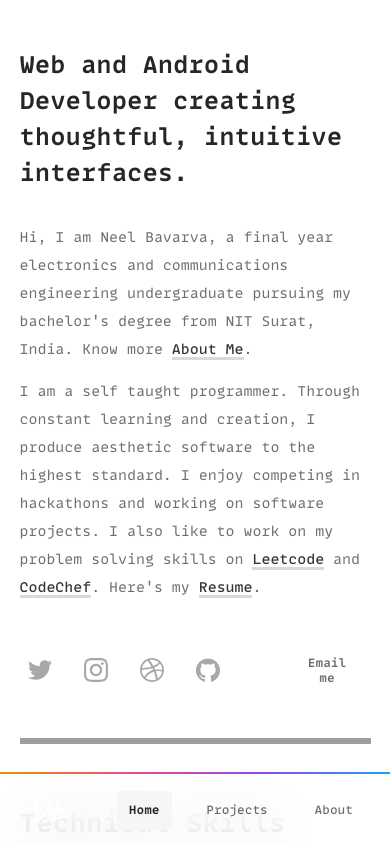
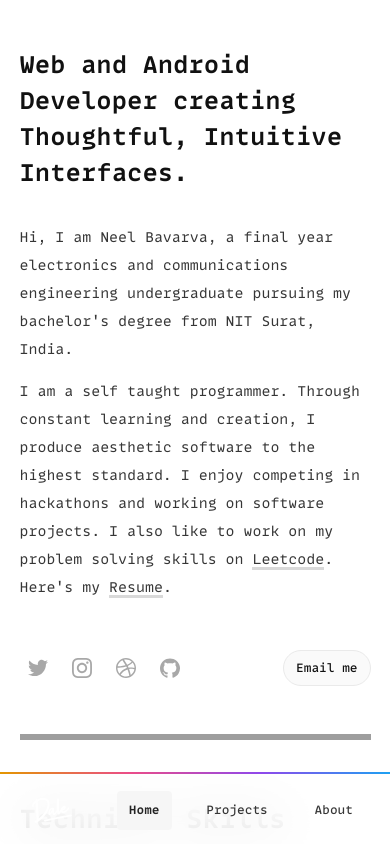
Before and after one commit to neelbavarva/portfolio, a Next.js app in the folder neelbavarva/: page / in a window 390 px wide. Shown: the top 844 px of the page. Built offline with nearby package versions, Linux system fonts and the light colour scheme; grey boxes are pictures that could not be loaded.

Commit message:
dynamic header completed

```diff
--- a/neelbavarva/components/Home/Header.js
+++ b/neelbavarva/components/Home/Header.js
@@ -1,8 +1,5 @@
-import { useEffect, useReducer, useState } from 'react'
-import Head from 'next/head'
 import Image from 'next/image'
 import styles from '../../styles/Home/Header.module.css'
-import { FaLinkedinIn, FaGithub, FaTwitter } from 'react-icons/fa';
 import Link from 'next/link';
 import TwitterIcon from '../../public/icons/twitter.svg'
 import GitHubIcon from '../../public/icons/github.svg'
@@ -14,20 +11,20 @@ export default function Header() {
     return (
         <div className={`${styles.header} ${styles.container}`}>
             <div className={styles.header_title}>
-                Web and Android Developer creating thoughtful, intuitive interfaces.
+                Web and Android Developer creating Thoughtful, Intuitive Interfaces.
             </div>
             <div className={styles.header_content}>
                 <p>
                     Hi, I am Neel Bavarva, a final year electronics and
                     communications engineering undergraduate pursuing my bachelor&apos;s
-                    degree from NIT Surat, India. Know more <Link href="/Main/About">About Me</Link>.
+                    degree from NIT Surat, India.
                 </p>
 
                 <p>
                     I am a self taught programmer. Through constant learning and creation,
                     I produce aesthetic software to the highest standard.
                     I enjoy competing in hackathons and working on software projects.
-                    I also like to work on my problem solving skills on <a href="https://leetcode.com/neelbavarva/" target="_blank" rel="noreferrer">Leetcode</a> and <a href="https://www.codechef.com/users/neelbavarva/" target="_blank" rel="noreferrer">CodeChef</a>.
+                    I also like to work on my problem solving skills on <a href="https://leetcode.com/neelbavarva/" target="_blank" rel="noreferrer">Leetcode</a>.
 
                     Here&apos;s my <a href="https://drive.google.com/file/d/1oyi0gHekD9A7rUDXpGGzX2-RkawIIYFP/view?usp=sharing" target="_blank" rel="noreferrer">Resume</a>.
                 </p>
@@ -40,17 +37,17 @@ export default function Header() {
                             <Image className={styles.social_links_img} src={TwitterIcon} />
                         </div>
                     </a>
-                    <a href="https://twitter.com/neelbavarva">
+                    <a href="https://www.instagram.com/never_neel">
                         <div className={styles.social_links_container}>
                             <Image className={styles.social_links_img} src={InstagramIcon} />
                         </div>
                     </a>
-                    <a href="https://twitter.com/neelbavarva">
+                    <a href="https://dribbble.com/neelbavarva">
                         <div className={styles.social_links_container}>
                             <Image className={styles.social_links_img} src={DribbbleIcon} />
                         </div>
                     </a>
-                    <a href="https://twitter.com/neelbavarva">
+                    <a href="https://github.com/neelbavarva">
                         <div className={styles.social_links_container}>
                             <Image className={styles.social_links_img} src={GitHubIcon} />
                         </div>
@@ -58,7 +55,7 @@ export default function Header() {
                 </div>
                 <div>
                     <button>
-                        <a href="mailto:neelbavarva5@gmail.com">Email me</a>
+                        <a href="mailto:neelbavarva5@gmail.com">Email&nbsp;me</a>
                     </button>
                 </div>
             </div>
--- a/neelbavarva/styles/Home/Header.module.css
+++ b/neelbavarva/styles/Home/Header.module.css
@@ -10,11 +10,7 @@
         width: 90%;
     }
 }
-@media (min-width: 1000px) {
-    .container {
-        width: 90%;
-    }
-}
+
 @media (min-width: 1000px) {
     .container {
         width: 850px;
@@ -27,13 +23,12 @@
 
 .header_title {
     font-size: 42px;
-    display: block;
+    line-height: 56px;
     font-family: var(--font-bold);
-    line-height: 3.5rem;
 }
 
 .header_content {
-    margin-top: 3.5rem;
+    margin-top: 2.5rem;
     font-size: 16px;
     line-height: 32px;
     font-family: var(--font-regular);
@@ -43,64 +38,50 @@
     text-decoration: none;
     border-bottom-width: 3px;
     border-bottom-style: solid;
-    font-family: var(--font-medium);
 }
 
-
 .social_links {
-    margin-top: 5rem;
+    margin-top: 4.5rem;
     display: flex;
-    cursor: pointer;
     align-items: center;
 }
 
+.social_links > div {
+    display: flex;
+    align-items: center;
+    margin-left: -1rem;
+}
+
 .social_links > div > a{
-    /* background-color: #2e2e2e; */
-    /* padding: 0.5rem; */
-    /* background-color: palegoldenrod; */
     border-radius: 6px;
     margin-left: 1rem;
 }
 
-.social_links > div > a :hover{
-    background-color: #2e2e2e;
+.social_links > div > a:hover{
     border-radius: 6px;
 }
 
-.social_links > div {
+.social_links_container{
     display: flex;
-    cursor: pointer;
-    align-items: center;
-    margin-left: -1rem;
-}
-
-.social_links_container{
+    height: auto;
+    width: 1.5rem;
     padding: 0.5rem;
-    display: flex;
-    width: 1.5rem;
-    height: auto;
-    position: relative;
 }
 
 .social_links_img{
     width: 100%;
     height: 100%;
-    position: relative !important;
-    object-fit: cover;
 }
 
 .social_links > div > button {
     cursor: pointer;
-    margin-left: 4.5rem;
-    font-family: var(--font-bold);
-    align-items: center;
+    font-size: 14px;
+    margin-left: 4rem;
     height: 40px;
-    padding-right: 16px;
-    padding-top: 2.5px;
-    padding-left: 16px;
+    border: 1px solid;
     border-radius: 100px;
-    font-size: 12px;
-    border: 1px solid;
+    padding: 0px 16px 0px 16px;
+    font-family: var(--font-medium);
 }
 
 .social_links > div > button > a {
@@ -108,35 +89,35 @@
 }
 
 .divider {
-    margin-top: 5rem;
+    margin-top: 4.5rem;
     height: 6px;
     background-image: url(../../public/icons/divider.svg);
     background-repeat: repeat-x;
     background-position: left center;
-    border-top: none;
-    border-right: none;
-    border-bottom: none;
-    border-left: none;
+    border: none;
 }
 
-@media (max-width: 900px) {
+@media (max-width: 800px) {
+    .header{
+        padding-top: calc(3.5rem + 72px);
+    }
+
     .header_title {
-        font-size: 42px;
-        line-height: 3.5rem;
+        font-size: 36px;
+        line-height: 52px;
     }
 
     .header_content {
-        margin-top: 3rem;
-        font-size: 16px;
-        line-height: 2rem;
+        font-size: 15px;
+        line-height: 30px;
     }
 
     .social_links {
-        margin-top: 5rem;
+        margin-top: 4rem;
     }
 
     .divider {
-        margin-top: 5rem;
+        margin-top: 4rem;
     }
 }
 
@@ -146,7 +127,7 @@
     }
 
     .header_title {
-        font-size: 1.5rem;
+        font-size: 24px;
         line-height: 2.25rem;
     }
 
@@ -160,6 +141,19 @@
         margin-top: 3rem;
     }
 
+    .social_links > div {
+        margin-left: -0.5rem;
+    }
+
+    .social_links > div > a{
+        border-radius: 4px;
+        margin-left: 0.5rem;
+    }
+
+    .social_links_container{
+        width: 1.25rem;
+    }
+
     .social_links > div:nth-child(2) {
         display: flex;
         flex: 1;
@@ -168,99 +162,93 @@
 
     .social_links > div > button {
         font-size: 12px;
-        min-height: 36px;
-        padding-right: 14px;
-        padding-bottom: 0;
-        padding-left: 14px;
+        max-height: 36px;
+        padding: 0px 12px 0px 12px;
     }
 
     .divider {
-        margin-top: 3em;
+        margin-top: 3rem;
     }
 }
 
 @media (prefers-color-scheme: light) {
-    .header{
-        background-color: white;
-    }
-
     .header_title{
-        color: rgba(0, 0, 0, 0.85);
+        color: var(--header-color-light);
     }
 
     .header_content{
-        color: hsl(0 0% 43.5%);
+        color: var(--content-color-light);
     }
 
     .header_content a{
-        color: #363636;
-        border-bottom-color: #d9d9d9;
+        color: var(--link-color-light);
+        border-bottom-color: var(--link-border-color-light);
     }
 
-    .link_icon{
-        background-color: var(--button-background);
-        border: var(--button-border);
+    .header_content a:hover{
+        color: var(--link-select-color);
+        border-bottom-color: var(--link-select-border-color);
     }
 
-    .link_icon > a{
-        color: #111;
-        opacity: 0.6;
+    .divider{
+        opacity: 1;
+    }
+
+    .social_links > div > a:hover{
+        background-color: var(--button-background-selected-light);
     }
 
     .social_links > div > button{
-        background-color: var(--button-background);
-        border: var(--button-border);
+        background-color: var(--button-background-light);
+        border-color: var(--button-border-color-light);
     }
 
     .social_links > div > button:hover{
-        background-color: var(--button-background-hover);
-        border-color: var(--button-border-hover);
-
+        background-color: var(--button-background-selected-light);
     }
 
     .social_links > div > button > a{
-        color: #6f6f6f;
+        color: var(--header-color-light);
     }
 }
 
 @media (prefers-color-scheme: dark) {
-    .header{
-        background-color: #111111;
-    }
-
     .header_title{
-        color: rgb(255, 255, 255, 0.85);
+        color: var(--header-color-dark);
     }
 
     .header_content{
-        color: #b1b1b1;
+        color: var(--content-color-dark);
     }
 
     .header_content a{
-        color: rgba(177, 177, 177, 1);
-        border-bottom-color: rgba(177, 177, 177, 0.5);
+        color: var(--link-color-dark);
+        border-bottom-color: var(--link-border-color-dark);
     }
 
     .header_content a:hover{
-        color: #8153E2;
-        border-bottom-color: rgba(129, 83, 226, 0.4);
+        color: var(--link-select-color);
+        border-bottom-color: var(--link-select-border-color);
     }
 
     .divider{
         opacity: 0.3;
     }
 
+    .social_links > div > a:hover{
+        background-color: var(--button-background-selected-dark);
+    }
+
     .social_links > div > button{
-        background-color: #242424;
-        border-color: #363636;
+        background-color: var(--button-background-dark);
+        border-color: var(--button-border-color-dark);
     }
 
     .social_links > div > button:hover{
-        background-color: #2e2e2e;
+        background-color: var(--button-background-selected-dark);
     }
 
     .social_links > div > button > a{
-        color: white;
-        opacity: 0.9;
+        color: var(--header-color-dark);
     }
 }
--- a/neelbavarva/styles/globals.css
+++ b/neelbavarva/styles/globals.css
@@ -35,22 +35,28 @@ body {
     --background-light: #ffffff;
     --background-dark: #111111;
 
-    --header-color-light: #ffffff;
-    --header-color-dark: #ffffff;
+    --header-color-light: #111111;
+    --header-color-dark: #eaeaea;
 
-    --content-color-light: #ffffff;
-    --content-color-dark: #ffffff;
+    --content-color-light: #363636;
+    --content-color-dark: #b1b1b1;
 
-    --link-color: #ffffff;
-    --link-border-color: #ffffff;
-    --link-select-color: #ffffff;
-    --link-select-border-color: #ffffff;
+    --link-color-light: #363636;
+    --link-border-color-light: #d9d9d9;
+    --link-color-dark: #d9d9d9;
+    --link-border-color-dark: #6c6c6c;
 
-    --button-background-light: #ffffff;
+    --link-select-color: #8153E2;
+    --link-select-border-color: rgba(129, 83, 226, 0.4);
+
+    --button-background-light: #fafafa;
     --button-background-dark: #242424;
 
-    --button-color-light: #6c6c6c;
+    --button-color-light: #363636;
     --button-color-dark: #6c6c6c;
+
+    --button-border-color-light: #eaeaea;
+    --button-border-color-dark: #363636;
 
     --button-background-selected-light: #f6f6f6;
     --button-background-selected-dark: #2e2e2e;
```
